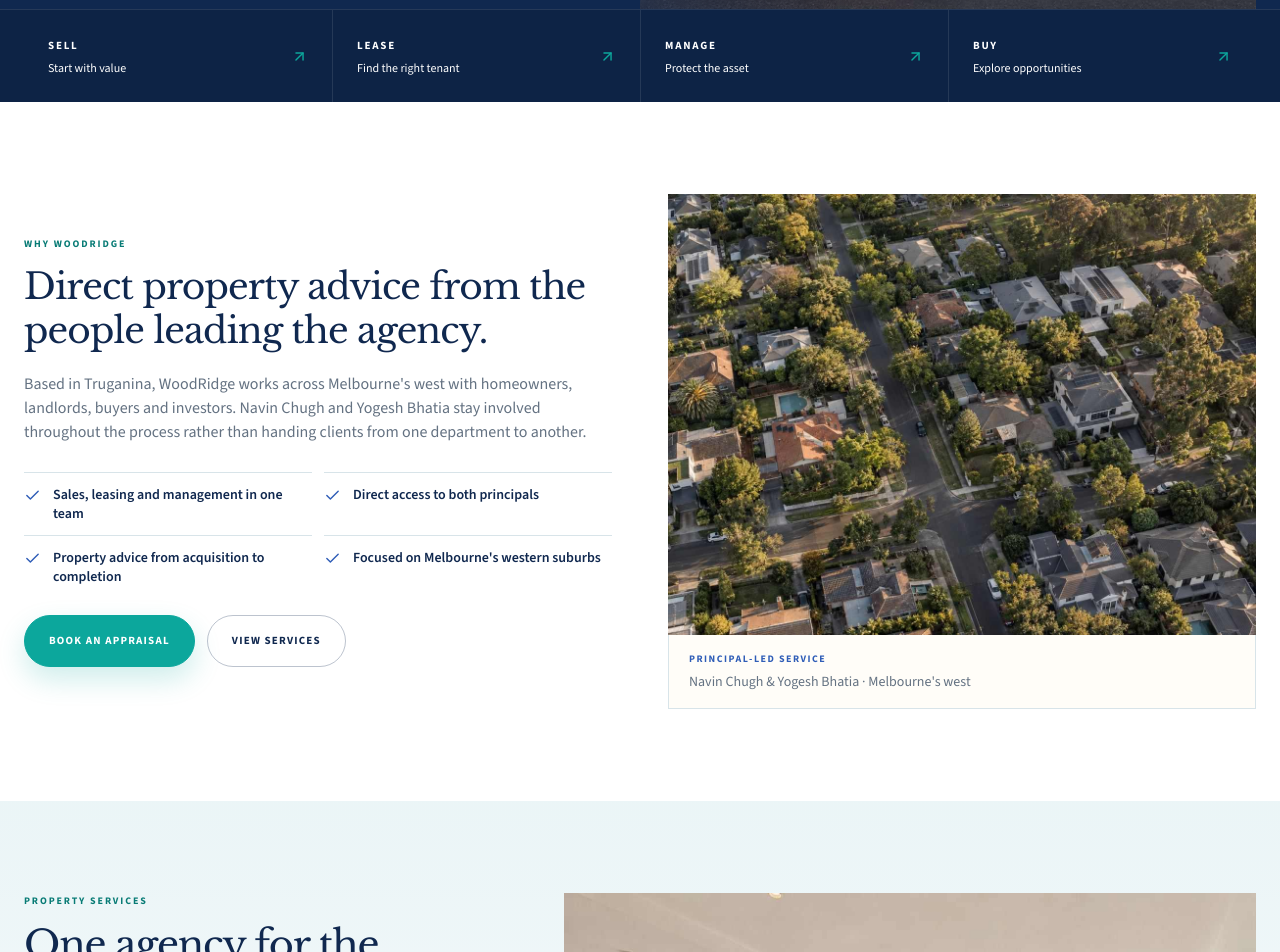
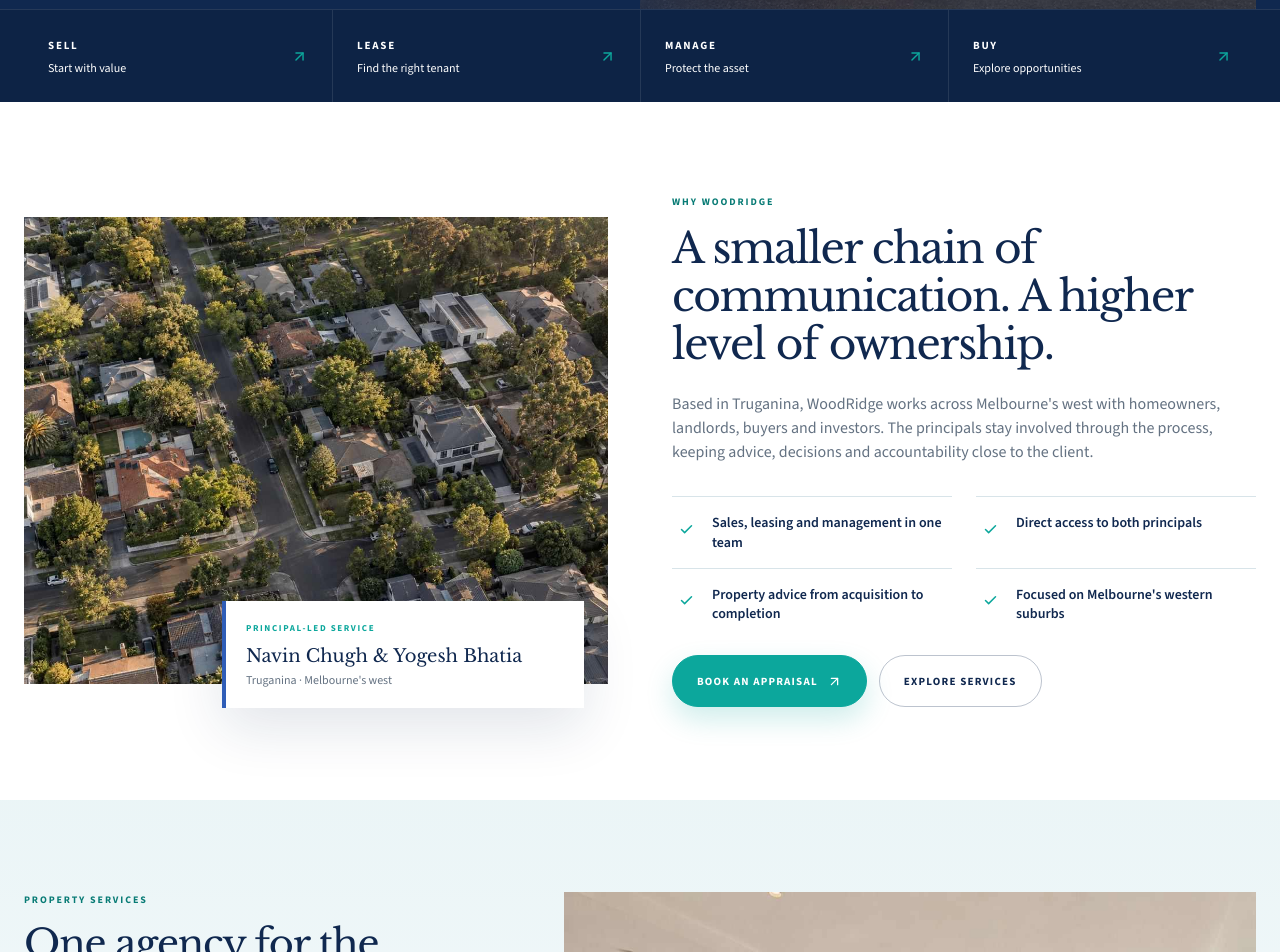
Before and after one commit to tayyabheree/Estate-website, a Next.js app: page / in a window 1280 px wide. Shown: the part 798-1750 px from the top of the page. Built offline with nearby package versions, Linux system fonts and the light colour scheme.

Commit message:
Restyle trust section around WoodRidge brand

```diff
--- a/components/sections/AboutTrust.tsx
+++ b/components/sections/AboutTrust.tsx
@@ -1,5 +1,5 @@
 import Image from "next/image";
-import { Check } from "lucide-react";
+import { Check, ArrowUpRight } from "lucide-react";
 import { Reveal } from "@/components/ui/Reveal";
 import { site } from "@/content/site";
 
@@ -11,58 +11,64 @@
     <section id="about" className="section bg-white">
       <div className="container">
         <Reveal>
-          <div className="grid items-center gap-8 lg:grid-cols-12 lg:gap-14">
-            <div className="lg:col-span-6">
+          <div className="grid items-center gap-10 lg:grid-cols-12 lg:gap-16">
+            <div className="order-2 lg:order-1 lg:col-span-6">
+              <div className="relative">
+                <div className="relative aspect-[5/4] overflow-hidden bg-paper">
+                  <Image
+                    src="/images/service-invest.jpg"
+                    alt="Residential neighbourhood in Melbourne's west"
+                    fill
+                    sizes="(max-width:1024px) 100vw,600px"
+                    className="object-cover"
+                    placeholder="blur"
+                    blurDataURL={blur}
+                  />
+                </div>
+
+                <div className="absolute -bottom-6 right-0 w-[72%] border-l-4 border-brandBlue bg-white p-5 shadow-[0_20px_55px_rgba(16,40,79,.12)] sm:right-6 sm:w-[62%]">
+                  <p className="text-[9px] font-extrabold uppercase tracking-[.18em] text-teal">
+                    Principal-led service
+                  </p>
+                  <p className="mt-2 font-serif text-lg leading-snug text-navy">
+                    Navin Chugh &amp; Yogesh Bhatia
+                  </p>
+                  <p className="mt-1 text-xs text-muted">Truganina · Melbourne&apos;s west</p>
+                </div>
+              </div>
+            </div>
+
+            <div className="order-1 lg:order-2 lg:col-span-6">
               <p className="section-label">Why WoodRidge</p>
-              <h2 className="font-serif text-[1.9rem] leading-[1.2] tracking-[-.025em] text-navy sm:text-[2.25rem]">
-                Direct property advice from the people leading the agency.
+              <h2 className="font-serif text-[2rem] leading-[1.14] tracking-[-.035em] text-navy sm:text-[2.65rem]">
+                A smaller chain of communication. A higher level of ownership.
               </h2>
 
-              <p className="mt-5 max-w-xl text-sm leading-relaxed text-muted sm:text-base">
+              <p className="mt-6 max-w-xl text-sm leading-relaxed text-muted sm:text-base">
                 Based in Truganina, WoodRidge works across Melbourne&apos;s west with homeowners,
-                landlords, buyers and investors. Navin Chugh and Yogesh Bhatia stay involved
-                throughout the process rather than handing clients from one department to another.
+                landlords, buyers and investors. The principals stay involved through the
+                process, keeping advice, decisions and accountability close to the client.
               </p>
 
-              <div className="mt-7 grid gap-3 sm:grid-cols-2">
+              <div className="mt-8 grid gap-x-6 gap-y-4 sm:grid-cols-2">
                 {site.trustPoints.map((point) => (
-                  <div key={point} className="flex min-w-0 gap-3 border-t border-line pt-3">
-                    <Check size={17} className="mt-0.5 shrink-0 text-brandBlue" />
+                  <div key={point} className="flex min-w-0 gap-3 border-t border-line pt-4">
+                    <span className="mt-0.5 flex h-7 w-7 shrink-0 items-center justify-center rounded-full bg-teal/10 text-teal">
+                      <Check size={15} strokeWidth={2.4} />
+                    </span>
                     <span className="text-sm font-semibold leading-snug text-navy">{point}</span>
                   </div>
                 ))}
               </div>
 
-              <div className="mt-7 flex flex-col gap-3 sm:flex-row">
+              <div className="mt-8 flex flex-col gap-3 sm:flex-row">
                 <a href="#appraisal" className="btn btn--primary">
                   Book an Appraisal
+                  <ArrowUpRight size={15} />
                 </a>
                 <a href="#services" className="btn btn--outline text-navy">
-                  View Services
+                  Explore Services
                 </a>
-              </div>
-            </div>
-
-            <div className="lg:col-span-6">
-              <div className="relative aspect-[4/3] overflow-hidden bg-paper">
-                <Image
-                  src="/images/service-invest.jpg"
-                  alt="Residential neighbourhood in Melbourne's west"
-                  fill
-                  sizes="(max-width:1024px) 100vw,560px"
-                  className="object-cover"
-                  placeholder="blur"
-                  blurDataURL={blur}
-                />
-              </div>
-
-              <div className="border-x border-b border-line bg-[#fffdf8] px-5 py-4">
-                <p className="text-[10px] font-bold uppercase tracking-[.15em] text-brandBlue">
-                  Principal-led service
-                </p>
-                <p className="mt-1 text-sm text-muted">
-                  Navin Chugh &amp; Yogesh Bhatia · Melbourne&apos;s west
-                </p>
               </div>
             </div>
           </div>
```
